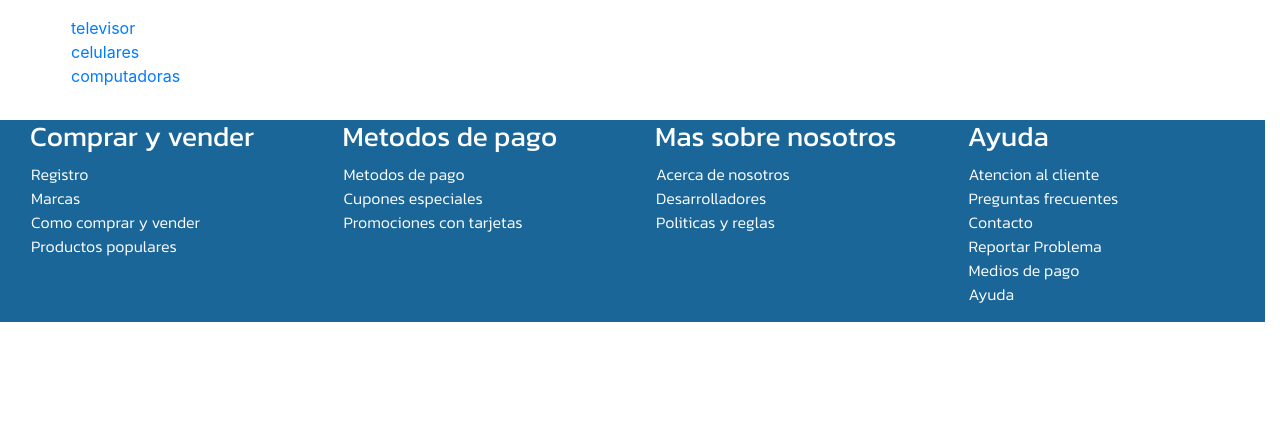
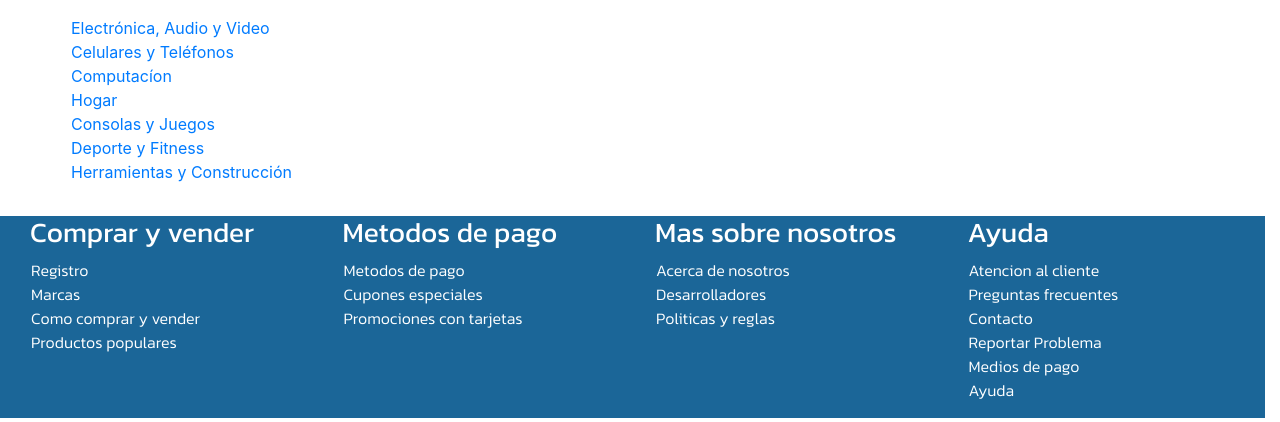
Before and after one commit to Cristian-Mansilla/Proyecto-Integrador-Ecommerce, a PHP site: page /categorias.php in a window 1280 px wide. Shown: the part 142-564 px from the top of the page. Run offline with PHP 8.4, Linux system fonts and the light colour scheme.

Commit message:
Lista con categorias y subcategorias

```diff
--- a/categorias.php
+++ b/categorias.php
@@ -19,9 +19,50 @@
 
 
           <?php
-          $cate = ["televisor", "celulares", "computadoras"];
-          foreach ($cate as $key) {
-            echo "<li><a href='categorias.php?categoria=$key'>$key</a></li>";
+          $cates = [
+          "electronicaAudioYVideo" => [
+                        "ruta" => "electronicaAudioYVideo",
+                        "nombre" => "Electrónica, Audio y Video ",
+                        "subCategorias" => ["TV", "ComponentesElectronicos", "Audio", "Cables"]
+                                      ],
+          "celularesTelefonos" => [
+                        "ruta" => "celularesTelefonos",
+                        "nombre" => "Celulares y Teléfonos",
+                        "subCategorias" => ["AccesoriosCelulares", "Celulares", "Otros"]
+                                  ],
+          "computacion" => [
+                        "ruta" => "computacion",
+                        "nombre" => "Computacíon",
+                        "subCategorias" => ["Alamacenamiento", "USB", "ComponentesDePC", "Laptops", "Monitores", "Mouses"]
+                           ],
+          "hogar" => [
+                        "ruta" => "hogar",
+                        "nombre" => "Hogar",
+                        "subCategorias" => ["AdornosYDecoracion", "BazarYCocina", "ColchonesYSommiers", "IluminacionParaHogar"]
+                     ],
+          "consolasYJuegos" => [
+                        "ruta" => "consolasYJuegos",
+                        "nombre"=> "Consolas y Juegos",
+                        "subCategorias" => ["Consolas", "Videojuegos"]
+                               ],
+          "deporteYFitness" => [
+                        "ruta" => "deporteYFitness",
+                        "nombre" => "Deporte y Fitness",
+                        "subCategorias" => ["Boxeo", "Basquet", "Futbol", "Golf", "Tennis"]
+                               ],
+          "herramientasYConstruccion" => [
+                        "ruta" => "herramientasYConstruccion",
+                        "nombre" => "Herramientas y Construcción",
+                        "subCategorias" => ["Aberturas", "Electricidad", "Herramientas", "Pintureria"]
+                                         ]
+                        ];
+          // echo "<pre>";
+          // print_r($cates);
+          // echo "</pre>";
+          foreach ($cates as $cate) {
+            $nombre = $cate["nombre"];
+            $ruta2 = $cate["ruta"];
+            echo "<li><a href='categorias.php?categoria=$ruta2'>$nombre</a></li> ";
           } ?>
 
         </ul>
```
